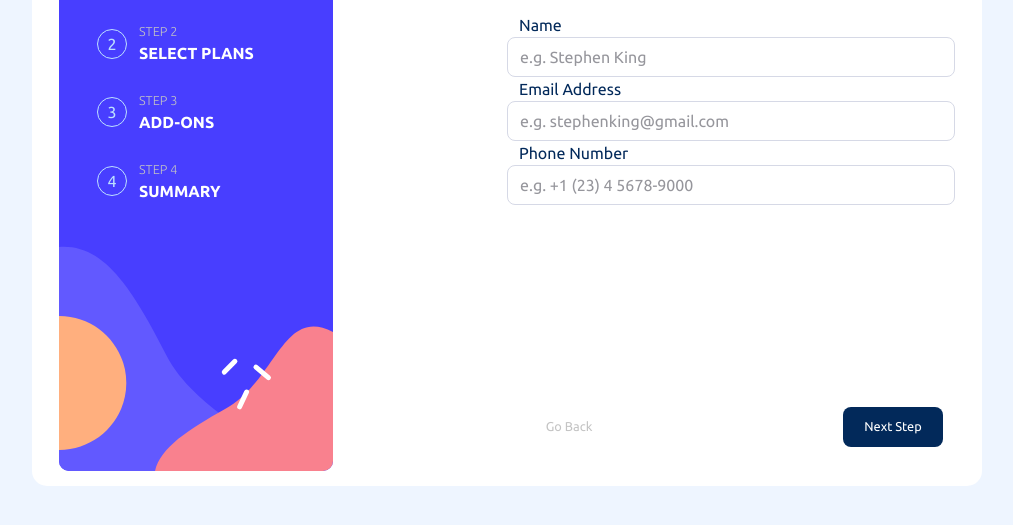
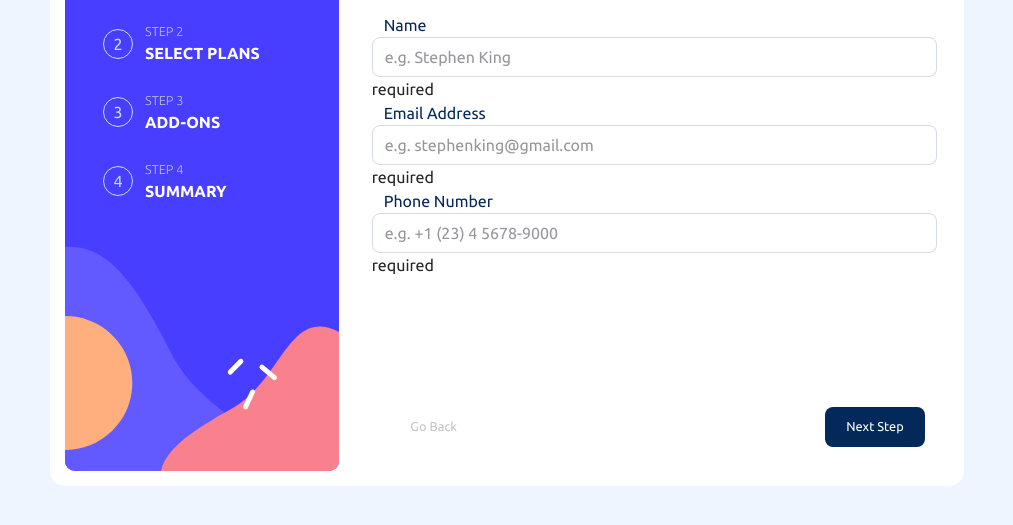
Before and after one commit to daviChechetto/Forms, a website: page index.html in a window 1280 px wide. Shown: the part 213-738 px from the top of the page, without its empty margins (133-1146 px from the left). Drawn offline with nearby package versions, Linux system fonts and the light colour scheme.

Commit message:
botão next

```diff
--- a/index.html
+++ b/index.html
@@ -10,7 +10,6 @@
   <link href="https://cdn.jsdelivr.net/npm/bootstrap@5.0.2/dist/css/bootstrap.min.css" rel="stylesheet"
     integrity="sha384-EVSTQN3/azprG1Anm3QDgpJLIm9Nao0Yz1ztcQTwFspd3yD65VohhpuuCOmLASjC" crossorigin="anonymous">
   <title>Multi-step form | Davi Chechetto</title>
-
 </head>
 
 <body>
@@ -19,7 +18,7 @@
 
     <div class="row aba">
 
-      <div class="col">
+      <div class="col-4 p-0">
         <div class="banner">
           <svg xmlns="http://www.w3.org/2000/svg" width="274" height="568" fill="none" viewBox="0 0 274 568">
             <rect width="274" height="568" fill="#483EFF" rx="10" />
@@ -73,25 +72,27 @@
         </div>
       </div>
 
-      <div class="col p-4 forms">
-
+      <div class="col-8 p-4 forms">
+        <form>
           <div id="info" class="">
             <div class="row">
               <h2>Personal Info</h2>
               <p>Please provide your name, and phone number.</p>
             </div>
+
             <div class="row">
               <label>Name</label>
-            <input type="text" placeholder="e.g. Stephen King">
+              <input type="text" placeholder="e.g. Stephen King" >required
             </div>
             <div class="row">
               <label>Email Address</label>
-            <input type="text" placeholder="e.g. stephenking@gmail.com">
+              <input type="email" placeholder="e.g. stephenking@gmail.com" >required
             </div>
             <div class="row">
               <label>Phone Number</label>
-            <input type="number" placeholder="e.g. +1 (23) 4 5678-9000">
+              <input type="tel" id="phone" name="phone"  placeholder="e.g. +1 (23) 4 5678-9000" pattern="\'+'\d{1,2} \(\d{1,2}\) \d{5} \d{4}" title="Não é um número telefonico" >required
             </div>
+
           </div>
 
           <div id="plans" class="hide">
@@ -125,15 +126,17 @@
             <button type="button" class="botao" id="back">
               Go Back
             </button>
-          <button type="button" class="botao" id="next">
+            <button type="submit" class="botao" id="next">
               Next Step
             </button>
           </div>
+        </form>
       </div>
     </div>
 
 
   </div>
+
   <script src="script.js"></script>
 
 </body>
--- /dev/null
+++ b/package.json
@@ -0,0 +1,5 @@
+{
+  "dependencies": {
+    "jquery": "^3.7.1"
+  }
+}
--- a/style.css
+++ b/style.css
@@ -21,7 +21,7 @@
 
 
 .aba{
-    width: 950px;
+    width: auto;
     border-radius: 15px;
     background-color: #ffffff;
     display: flex;
@@ -82,11 +82,14 @@
     font-weight: bold;
 }
 
-.forms{
+form{
+    height: 100%;
     display: flex;
+    justify-content: space-between;
     flex-direction: column;
-    justify-content: space-between;
 }
+
+
 
 h2{
     font-weight: bold !important;
@@ -116,6 +119,7 @@ input::placeholder{
 .botoes{
     display: flex;
     justify-content: space-between;
+
 }
 
 #next{
@@ -137,4 +141,5 @@ input::placeholder{
     width: 100px;
     border-style: none;
     border-radius: 8px;
+    cursor: url('/assets/images/cursor.png'), auto !important;
 }
```
Also changed, not shown: script.js (+5 -3 lines), assets/images/cursor.png (added), 2 other files. Lines whose indentation alone changed are shown as unchanged.
